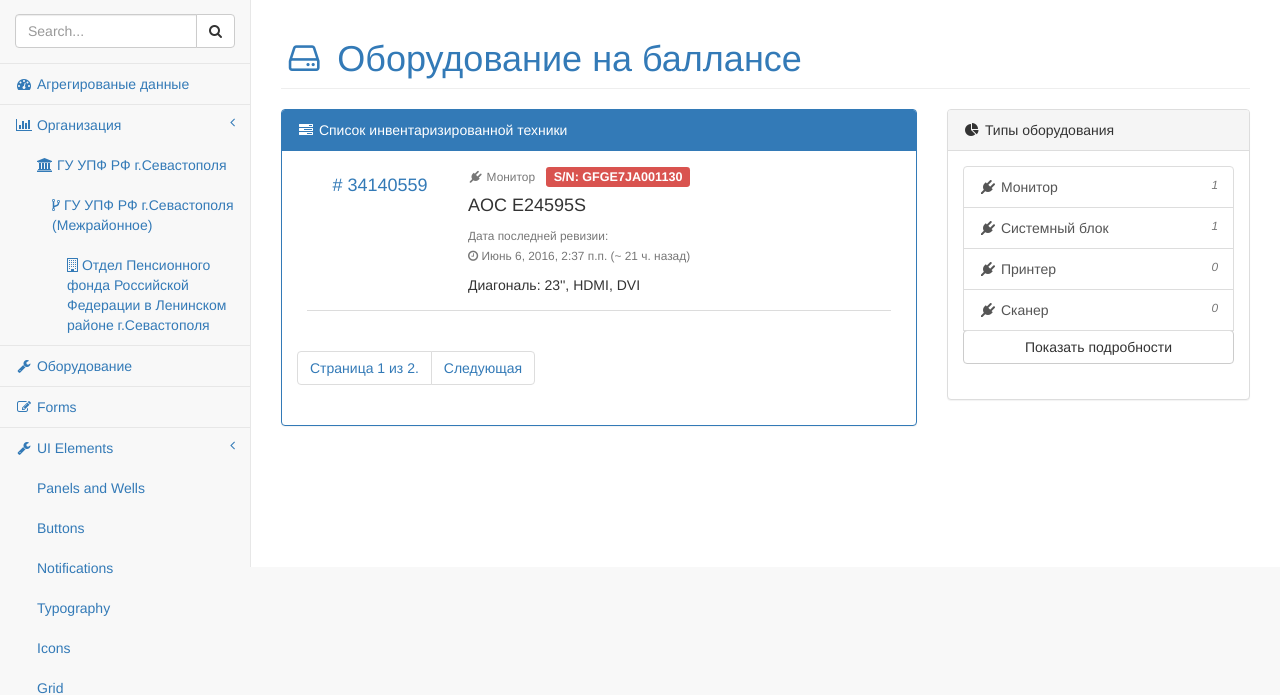
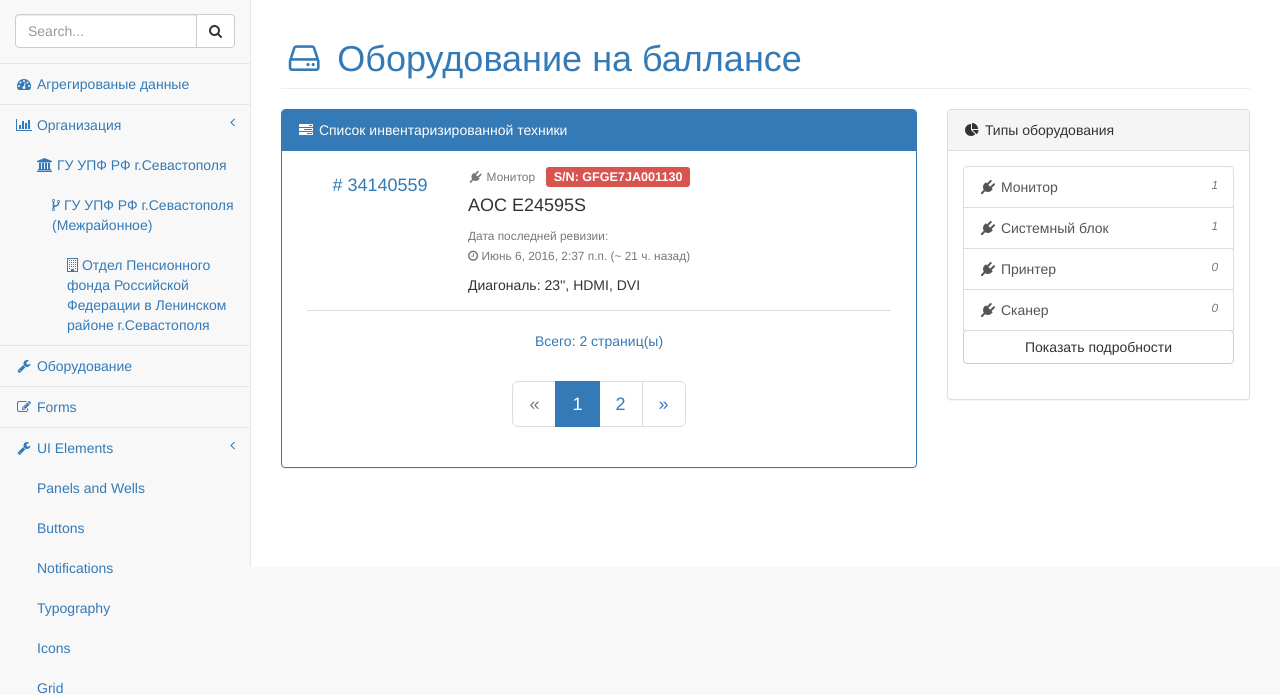
Before and after one commit to ale88andr/inventory, a Django app: page /equipments/ in a window 1280 px wide. Shown: the part 52-747 px from the top of the page. Run offline with Django 3.2, Linux system fonts and the light colour scheme; data comes from the database, SQL or seed files in the repository; some libraries are stand-ins or nearby versions.

Commit message:
[#0003] rebuild pagination view

```diff
--- a/equipment/templates/equipment/partials/paginate.html
+++ b/equipment/templates/equipment/partials/paginate.html
@@ -1,17 +1,32 @@
 {% if is_paginated %}
-    <ul class="pagination">
+    <div class="text-center">
+        <p class="text-primary">Всего: {{ page_obj.paginator.num_pages }} страниц(ы)</p>
+        <ul class="pagination pagination-lg">
             {% if page_obj.has_previous %}
                 <li>
-                <span><a href="?page={{ page_obj.previous_page_number }}">Предыдущая</a></span>
+                    <span><a href="?page={{ page_obj.previous_page_number }}">«</a></span>
+                </li>
+            {% else %}
+                <li class="disabled"><a href="#">«</a></li>
+            {% endif %}
+            {% for page in page_obj.paginator.page_range %}
+                {% if page == page_obj.number %}
+                    <li class="active">
+                        <span>{{ page_obj.number }}</span>
+                    </li>
+                {% else %}
+                    <li>
+                        <span><a href="?page={{ page }}">{{ page }}</a></span>
                     </li>
                 {% endif %}
-        <li class="">
-            <span>Страница {{ page_obj.number }} из {{ page_obj.paginator.num_pages }}.</span>
-        </li>
+            {% endfor %}
             {% if page_obj.has_next %}
                 <li>
-                <span><a href="?page={{ page_obj.next_page_number }}">Следующая</a></span>
+                    <span><a href="?page={{ page_obj.next_page_number }}">»</a></span>
                 </li>
+            {% else %}
+                <li class="disabled"><a href="#">»</a></li>
             {% endif %}
         </ul>
+    </div>
 {% endif %}
```
Lines whose indentation alone changed are shown as unchanged.
